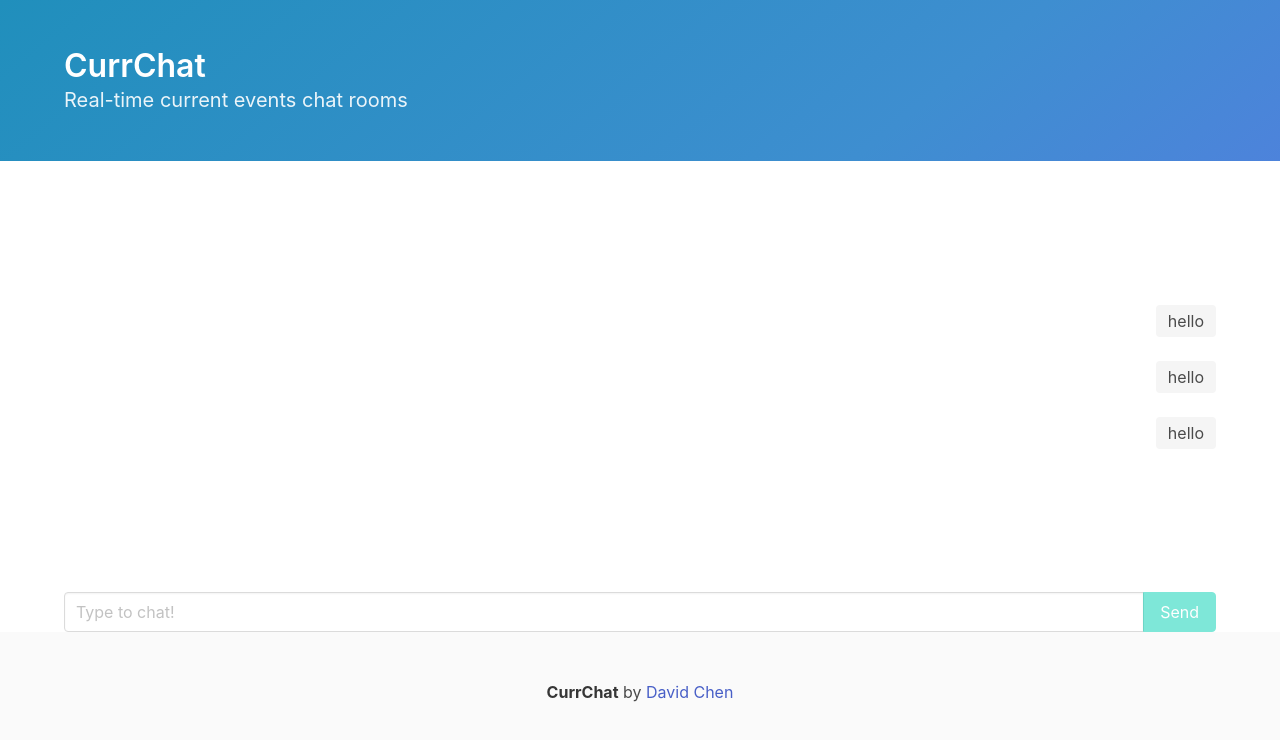
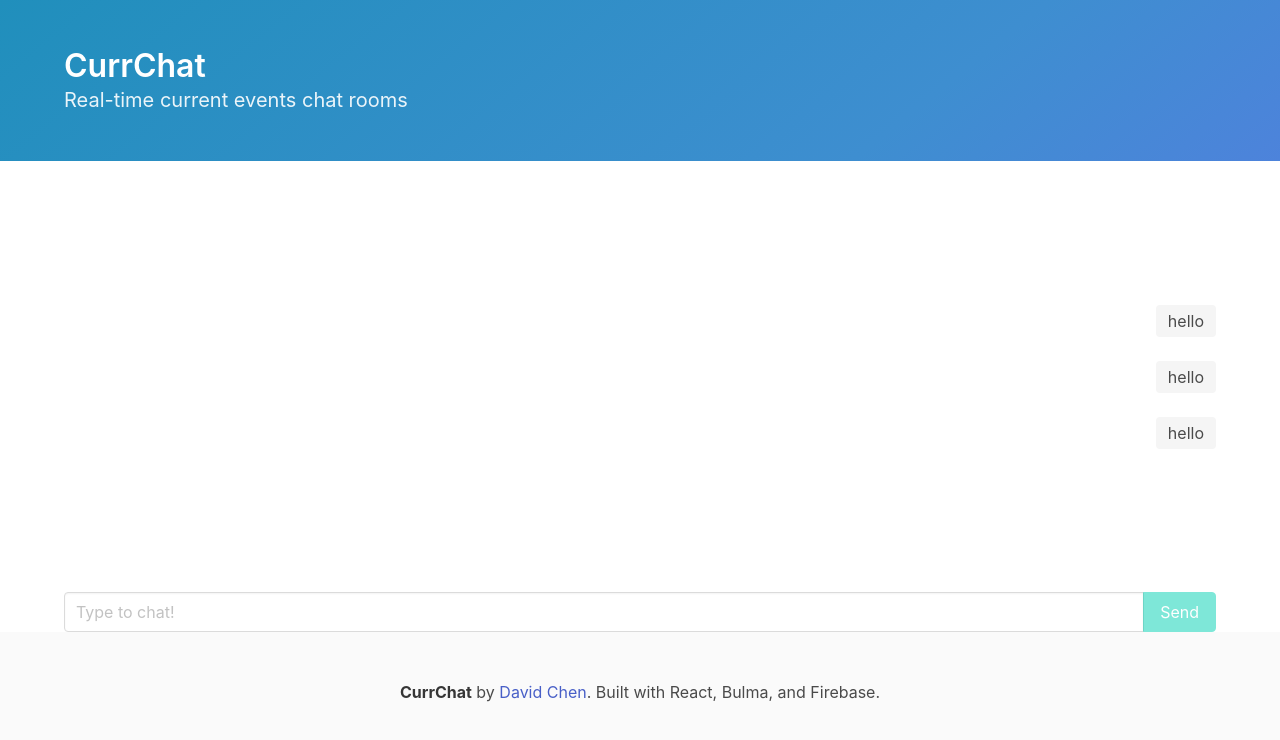
Before and after one commit to dchen327/curr-chat, a React (Create React App) app: page / in a window 1280 px wide. Shown: the top 740 px of the page. Built offline with nearby package versions, Linux system fonts and the light colour scheme; no server answers.

Commit message:
update footer

```diff
--- a/src/App.tsx
+++ b/src/App.tsx
@@ -15,6 +15,7 @@
 };
 
 if (firebase.apps.length === 0) {
+  // don't reinitialize Firebase
   firebase.initializeApp(firebaseConfig);
 }
 
@@ -45,7 +46,8 @@
           <div className="content has-text-centered">
             <p>
               <strong>CurrChat</strong> by{" "}
-              <a href="https://davidxchen.com">David Chen</a>
+              <a href="https://davidxchen.com">David Chen</a>. Built with React,
+              Bulma, and Firebase.
             </p>
           </div>
         </footer>
```
